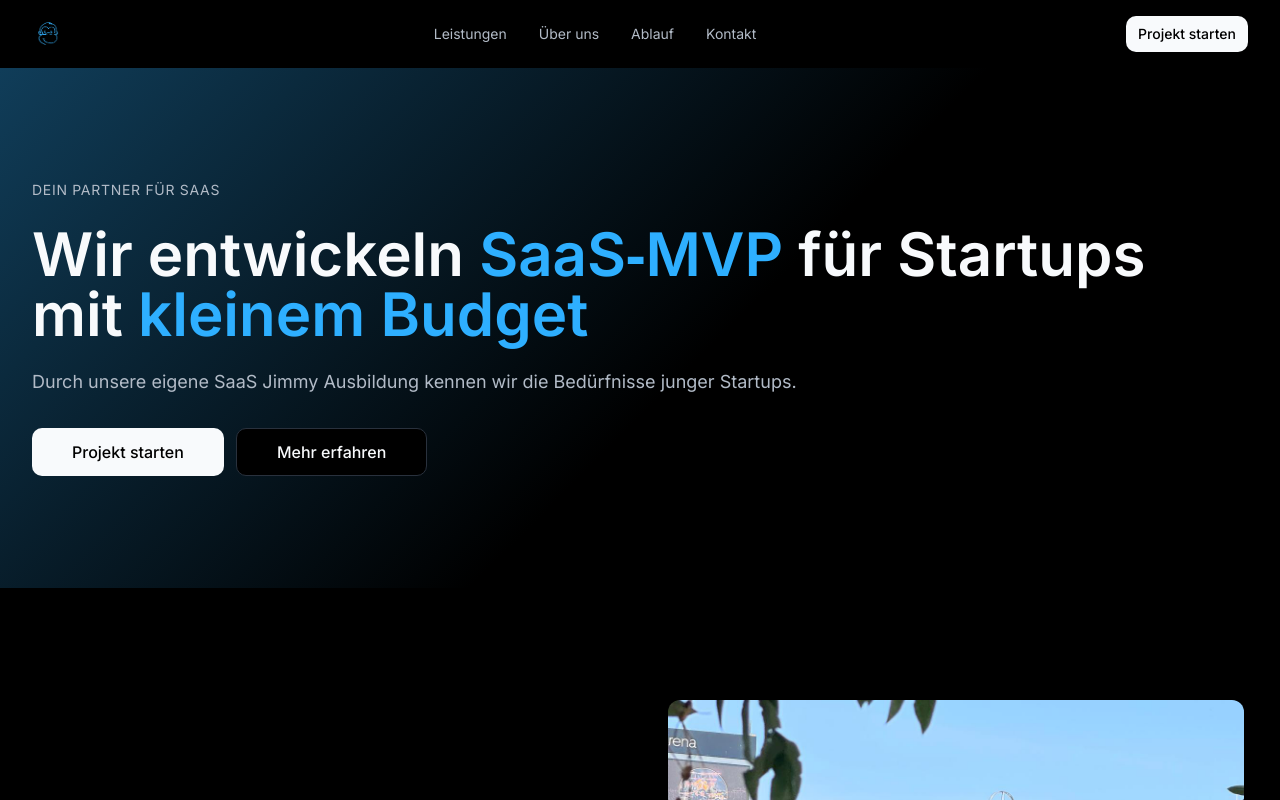
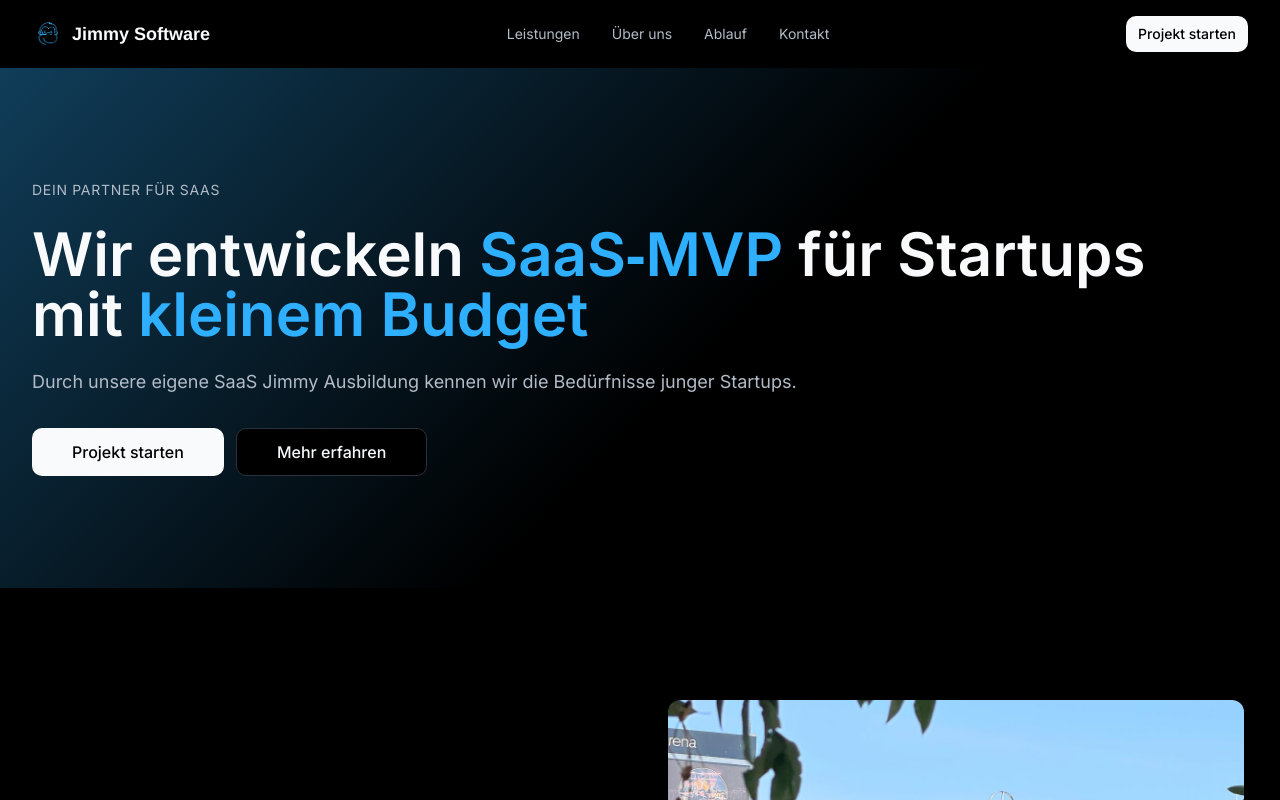
Before and after one commit to hammerer-philipp/jimmy-software, a React (Vite) app: page / in a window 1280 px wide. Shown: the top 800 px of the page. Built offline with nearby package versions, Linux system fonts and the light colour scheme.

Commit message:
Add Jimmy Software text to Navbar
Add "Jimmy Software" text next to the logo in the Navbar, using Helvetica font.

```diff
--- a/src/components/layout/Navbar.tsx
+++ b/src/components/layout/Navbar.tsx
@@ -11,7 +11,7 @@ const Navbar = () => {
             className="h-8 w-auto"
             loading="eager"
           />
-          <span className="sr-only">Jimmy Software</span>
+          <span className="font-helvetica text-foreground text-base md:text-lg font-semibold">Jimmy Software</span>
         </a>
         <div className="hidden md:flex items-center gap-8 text-sm text-muted-foreground">
           <a href="#services" className="hover:text-foreground transition-colors">Leistungen</a>
--- a/src/index.css
+++ b/src/index.css
@@ -63,4 +63,5 @@
 
 @layer utilities {
   .bg-hero { background: var(--gradient-hero); }
+  .font-helvetica { font-family: Helvetica, Arial, sans-serif; }
 }
```
